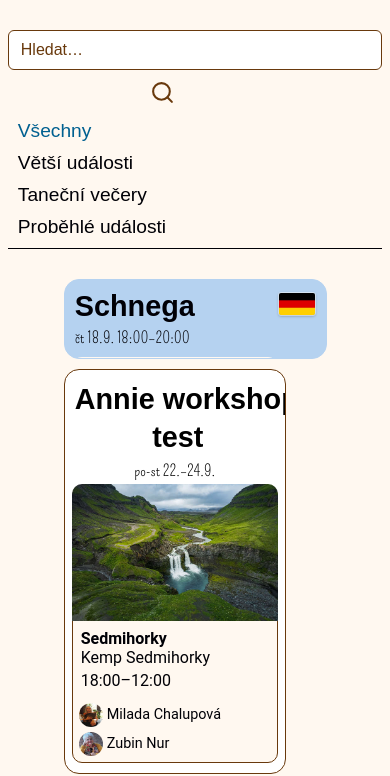
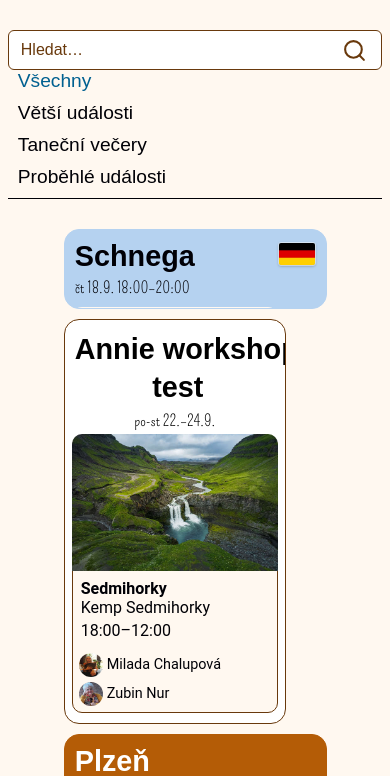
Before and after one commit to anniekriz/tancimecz, a Django app: page /events/ in a window 390 px wide. Shown: the part 90-866 px from the top of the page. Run offline with Django 3.2, Linux system fonts and the light colour scheme; data comes from the database, SQL or seed files in the repository; some web fonts are replaced.

Commit message:
Search bar

```diff
--- a/web/dance_web/static/css/events.css
+++ b/web/dance_web/static/css/events.css
@@ -87,6 +87,7 @@
   gap: 0px;
   width: 100%;
   max-width: 580px;
+  position: relative;
 }
 
 /* Input */
@@ -121,12 +122,14 @@
   background-color: inherit;
   transition: scale 0.25s ease;
   padding: 0px;
-  transform: translateX(-35px);
+  /* transform: translateX(-35px); */
+  position: absolute;
+  top: 8px;
+  right: 10px;
 }
 
 .search-form button:hover {
-    color: #93b7d3;
-    transform: translateX(-35px);
+    color: #55768F;
 }
 
 .search-form button:active {
@@ -150,17 +153,6 @@
   }
   .search-form {
     max-width: none;
-  }
-}
-
-@media (max-width: 560px) {
-  .search-form {
-    flex-direction: column;
-    align-items: stretch;
-    gap: 10px;
-  }
-  .search-form button {
-    width: 100%;
   }
 }
 
```
